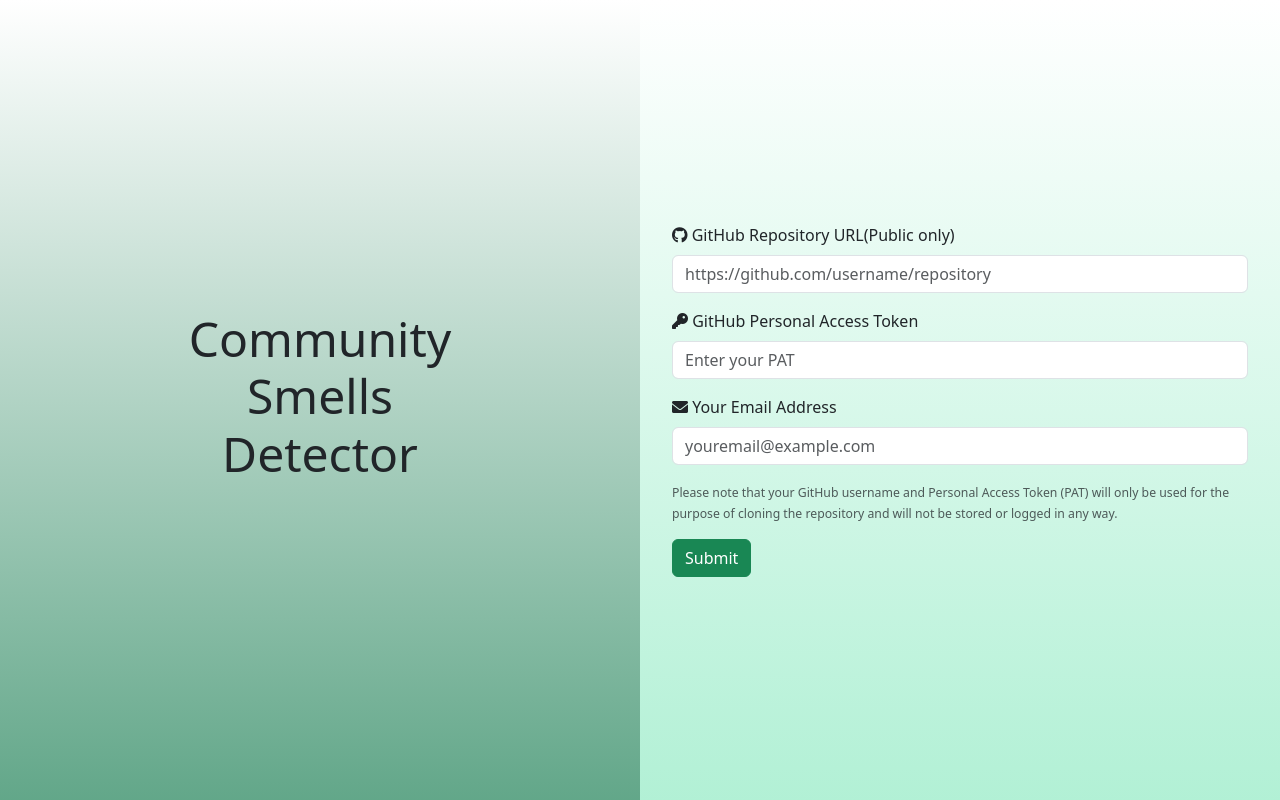
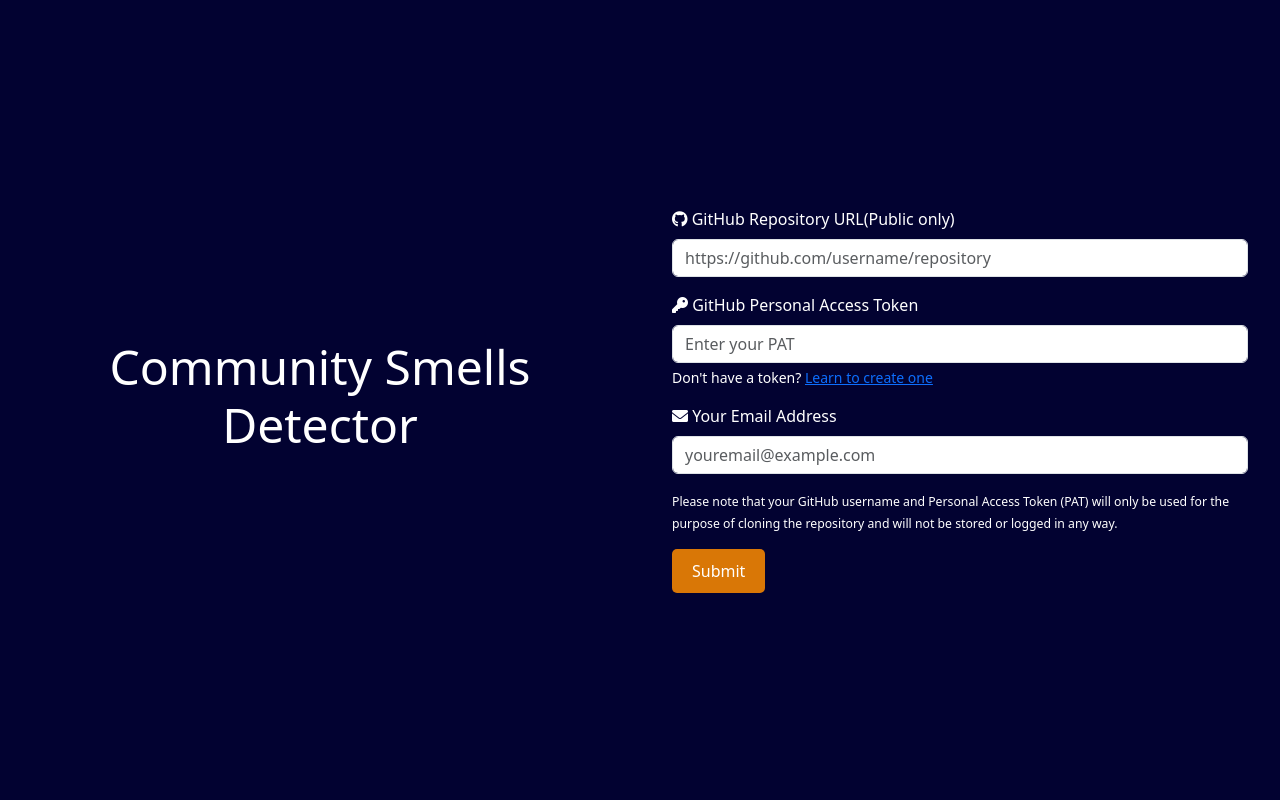
Before and after one commit to CSCI5308/course-project-g01, a Flask app: page / in a window 1280 px wide. Run offline with Flask 3, Linux system fonts and the light colour scheme.

Commit message:
Update UI components and styles

```diff
--- a/frontend/static/style/styles.css
+++ b/frontend/static/style/styles.css
@@ -1,39 +1,61 @@
+.bg-Color{
+    background: hsla(240, 94%, 10%, 1);
+    color: white;
+
+}
+.form-text {
+    color: white;
+}
+
 .content {
-    min-height: 100vh;            /* At least the full viewport height */
-    width: 100%;                  /* Full width */
-    display: grid;                /* Grid layout for easy centering */
-    align-items: center;          /* Vertically center */
-    justify-content: center;      /* Horizontally center */
-    padding: 20px;                /* Add padding to the container */
-    box-sizing: border-box;       /* Include padding in width calculations */
+    min-height: 100vh;
+    width: 100%;
+    display: grid;
+    align-items: center;
+    justify-content: center;
+    padding: 20px;
+    box-sizing: border-box;
 }
 
 .content-form {
-    min-height: 100vh;            /* At least the full viewport height */
-    width: 100%;                  /* Full width */
-    display: grid;                /* Grid layout for easy centering */
-    align-items: center;          /* Vertically center items within the grid */
+    min-height: 100vh;
+    width: 100%;
+    display: grid;
+    align-items: center;
     padding: 20px;
-    box-sizing: border-box;             /* Add padding to the container */
+    box-sizing: border-box;
 }
 
-.bg-Color{
-    background: hsla(154, 68%, 82%, 1);
-    background: linear-gradient(90deg, hsla(154, 68%, 82%, 1) 0%, hsla(154, 70%, 91%, 1) 49%, hsla(0, 0%, 100%, 1) 100%);
-    background: -moz-linear-gradient(90deg, hsla(154, 68%, 82%, 1) 0%, hsla(154, 70%, 91%, 1) 49%, hsla(0, 0%, 100%, 1) 100%);
-    background: -webkit-linear-gradient(90deg, hsla(154, 68%, 82%, 1) 0%, hsla(154, 70%, 91%, 1) 49%, hsla(0, 0%, 100%, 1) 100%);
-    filter: progid: DXImageTransform.Microsoft.gradient( startColorstr="#B0F0D4", endColorstr="#D8F8EA", GradientType=1 );
-}
-.bg-color2{
-    background: hsla(154, 28%, 52%, 1);
-    background: linear-gradient(90deg, hsla(154, 28%, 52%, 1) 0%, hsla(0, 0%, 100%, 1) 100%);
-    background: -moz-linear-gradient(90deg, hsla(154, 28%, 52%, 1) 0%, hsla(0, 0%, 100%, 1) 100%);
-    background: -webkit-linear-gradient(90deg, hsla(154, 28%, 52%, 1) 0%, hsla(0, 0%, 100%, 1) 100%);
-    filter: progid: DXImageTransform.Microsoft.gradient( startColorstr="#62A789", endColorstr="#FFFFFF", GradientType=1 );
-}
 .heading-text {
     font-size: 3em;
 }
+
+.content-result {
+    width: 100%;
+    min-height: 100vh;
+    max-height: 100vh;
+    overflow-y: auto;
+    padding: 20px;
+    box-sizing: border-box;
+    border: 0.5px solid #ccc;
+    border-radius: 5px;
+}
+
+.btn-custom {
+    background-color: #D97706;
+    color: white;
+    border: none;
+    padding: 10px 20px;
+    border-radius: 5px;
+    cursor: pointer;
+    font-size: 16px;
+    transition: background-color 0.3s ease;
+}
+
+.btn-custom:hover {
+    background-color: #b06605;
+}
+
 
 .overlay {
     position: fixed;
--- a/frontend/templates/index.html
+++ b/frontend/templates/index.html
@@ -18,9 +18,13 @@
 <body>
     <div class="container-fluid">
         <div class="row">
-            <div class="col-md-6 bg-color2 d-flex align-items-center justify-content-center">
+            <div class="col-md-6 bg-Color d-flex align-items-center justify-content-center">
                 <div class="content text-center">
-                    <h2 class="heading-text">Community<br>Smells<br>Detector</h2>
+                    <h2 class="heading-text">
+                        <span class="line">Community</span>
+                        <span class="line">Smells</span>
+                        <span class="line">Detector</span>
+                    </h2>
                 </div>
             </div>
             <div class="col-md-6 bg-Color d-flex align-items-center">
@@ -43,7 +47,12 @@
                             <div class="invalid-feedback">
                                 Please provide a valid access token.
                             </div>
+                            <div class="form-text">
+                                Don't have a token?
+                                <a href="https://docs.github.com/en/authentication/keeping-your-account-and-data-secure/managing-your-personal-access-tokens#creating-a-fine-grained-personal-access-token" target="_blank"> Learn to create one </a>
+                            </div>
                         </div>
+
                         <div class="mb-3">
                             <label for="email" class="form-label">
                                 <i class="fas fa-envelope"></i> Your Email Address
@@ -58,7 +67,7 @@
                                 Please note that your GitHub username and Personal Access Token (PAT) will only be used for the purpose of cloning the repository and will not be stored or logged in any way.
                             </small>
                         </div>
-                        <button type="submit" class="btn btn-success">Submit</button>
+                        <button type="submit" class="btn btn-custom ">Submit</button>
                     </form>
                 </div>
             </div>
```
Also changed, not shown: other parts of frontend/static/style/styles.css (+10 -12 lines), frontend/templates/results.html (+6 -5 lines).
